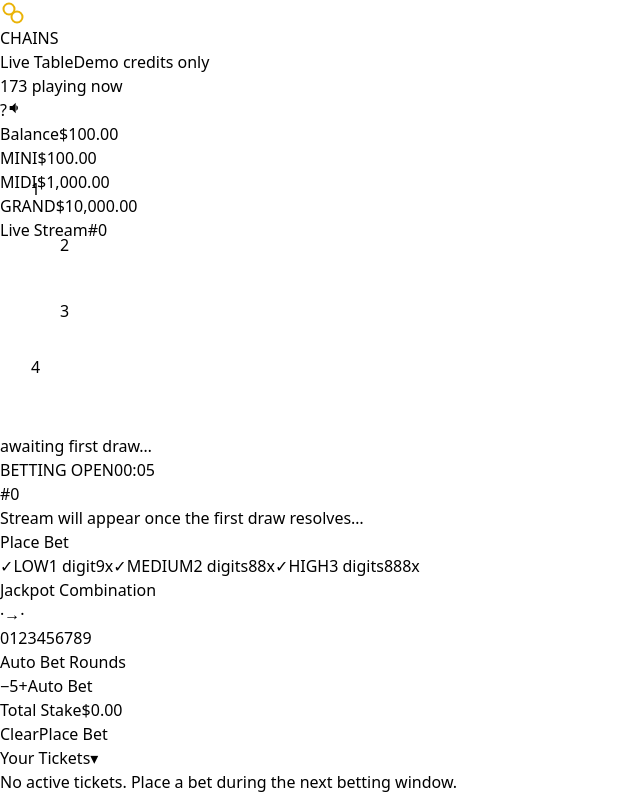
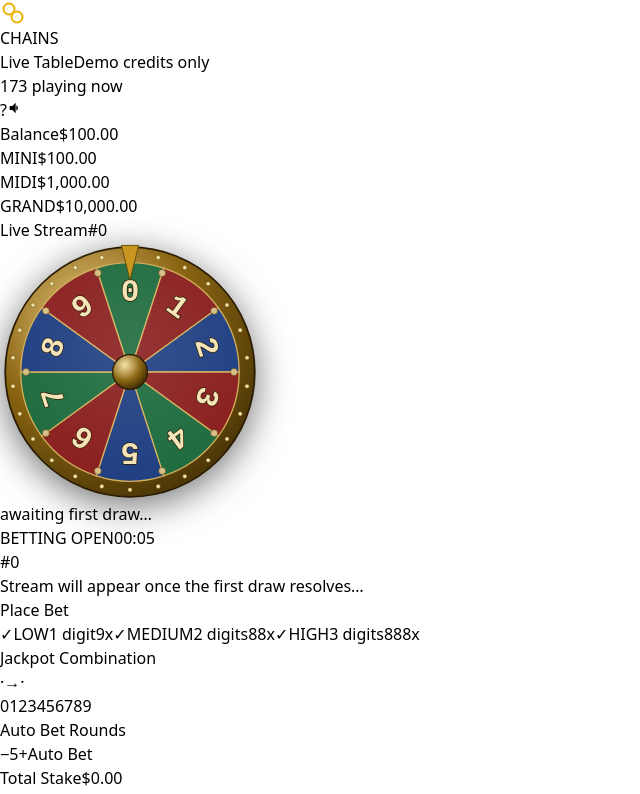
Before and after one commit to milerdo/chains, a React (Vite) app: page / in a window 1280 px wide. Shown: the top 794 px of the page, without its empty margins (0-640 px from the left). Built offline with nearby package versions, Linux system fonts and the light colour scheme.

Commit message:
progress with wheel, still buggy

```diff
--- a/src/components/Wheel.tsx
+++ b/src/components/Wheel.tsx
@@ -1,25 +1,19 @@
 // ============================================================================
-// CHAINS — Wheel (rotary dial, per build spec Section 22)
+// CHAINS — Wheel (classic mechanical prize wheel, Section 22 / CLAUDE.md §8)
+// Rendered entirely in SVG so the disc, pegs, and digits share one
+// coordinate space and one rotation — no parent/child CSS transform
+// composition to get subtly out of sync (see conversation history: that
+// was the root cause of the previous alignment bugs).
 //
-// A rotary-telephone-dial-inspired reveal, not a spinning prize wheel:
-//   - 10 recessed "finger holes" arranged around a static bezel, one per
-//     digit 0-9.
-//   - A single FIXED indicator at 12 o'clock — the only position that ever
-//     determines the result. It never moves.
-//   - The DIAL rotates under the indicator (never a needle sweeping around
-//     a static face).
-//   - Only the hole currently under the indicator is ever emphasized (and
-//     even then, only with a brighter label — not a glow). Glow is
-//     reserved exclusively for the single moment of landing.
-//
-// Engine separation: the actual RNG result is already decided by the
-// engine the instant DRAWING begins — this component only reveals it, and
-// (per useGame.ts's reveal-delay, see item 1b) it genuinely does not know
-// the target digit until the hook says so. That means the dial can't
-// animate toward a known target from the start: it spins indefinitely in
-// ascending order not knowing the answer (Effect 1), then does a short
-// forward-only "final approach" the instant the true digit is revealed
-// (Effect 2), landing exactly aligned under the indicator.
+// Rotation convention (derive once, use everywhere):
+//   - Rotating group transform = rotate(-spinAngle, 150, 150)
+//   - Digit i's UNROTATED center sits at angle i*36° clockwise-from-top
+//   - After rotation, digit under the fixed top pointer satisfies
+//     i*36 - spinAngle ≡ 0 (mod 360)  =>  i = floor(norm(spinAngle)/36)
+//   - digitAtSpinAngle() below implements exactly that, unnegated, and
+//     spinAngleRef.current is used directly (no sign flip at call sites)
+//     for both the live display digit AND the landing-target math, so the
+//     two can never disagree.
 // ============================================================================
 
 import { useEffect, useRef, useState } from 'react';
@@ -35,86 +29,104 @@ const PHASE_LABEL: Record<GamePhase, string> = {
   RESULT: 'RESULT',
 };
 
-// --- Dial geometry -----------------------------------------------------
+// --- Geometry (SVG viewBox 0 0 300 300, center 150,150) -----------------
 const HOLE_COUNT = 10;
-const HOLE_STEP_DEG = 360 / HOLE_COUNT; // 36deg between adjacent holes
-const DIAL_SIZE_PX = 208;
-const DIAL_RADIUS_PX = 80; // distance from center to each hole's center
-const HOLE_SIZE_PX = 32;
+const HOLE_STEP_DEG = 360 / HOLE_COUNT;
+const CX = 150;
+const CY = 150;
+const RIM_OUTER_R = 144;
+const RIM_INNER_R = 126; // wedges drawn out to here
+const PEG_R = 120; // just inside the rim, at wedge BOUNDARIES (not digit centers)
+const DIGIT_R = 92;
+const HUB_R = 20;
+const RIVET_R = 136;
+const RIVET_COUNT = 26;
+
+// Digit -> wedge color, matching the reference wheel's G/R/B sector pattern.
+const WEDGE_COLORS = ['#1e6b3e', '#8a1f1f', '#1f3f82', '#8a1f1f', '#1e6b3e', '#1f3f82', '#8a1f1f', '#1e6b3e', '#1f3f82', '#8a1f1f'];
 
 // --- Animation timing ----------------------------------------------------
-// Indeterminate phase (Effect 1): constant angular speed while the true
-// digit is still secret. Final approach (Effect 2): a short, always-forward
-// deceleration once the real digit is known.
-const SPIN_SPEED_DEG_PER_SEC = 300;
-const FINAL_APPROACH_MS = 600;
-// If the true digit arrives within this long of the spin starting, treat it
-// as a Demo Panel instant-step (no meaningful spin happened yet) and skip
-// straight to landing with no animation, matching "Instant Step" semantics.
+const MAX_SPIN_SPEED_DEG_PER_SEC = 280; // ~0.78 rev/sec cruise — brisk but mechanical, not frantic
+const SPIN_ACCEL_TIME_CONSTANT_SEC = 0.35;
+const LANDING_TARGET_MS = 2800; // desired natural landing feel at 1x speed
+const MIN_APPROACH_MS = 900;
 const INSTANT_THRESHOLD_MS = 60;
+const FLAPPER_CLICK_MS = 150;
 
-/** Which digit's hole currently sits under the fixed indicator, given the
- * disc's cumulative forward rotation. Holes are placed at digit*36deg
- * (clockwise from 12 o'clock) and the disc rotates by -spinAngle, so
- * increasing spinAngle brings digits to the indicator in ascending order
- * (0,1,2,...9,0,1,...) — verified against this exact formula before
- * writing the component. */
+function pt(angleDeg: number, r: number): { x: number; y: number } {
+  const rad = ((angleDeg - 90) * Math.PI) / 180;
+  return { x: CX + r * Math.cos(rad), y: CY + r * Math.sin(rad) };
+}
+
 function digitAtSpinAngle(spinAngle: number): number {
   const normalized = ((spinAngle % 360) + 360) % 360;
   return Math.floor(normalized / HOLE_STEP_DEG) % 10;
 }
 
+// Linear deceleration to exactly zero: eased'(0) = 2 * (distance/duration),
+// which is what lets the landing phase start at the wheel's true current
+// speed (see effect 2) instead of jumping.
+function easeOutQuad(t: number): number {
+  return 1 - (1 - t) * (1 - t);
+}
+
 export function Wheel() {
   const { phase, currentDraw, speedMultiplier, timeRemaining, streamHistory, drawIndex } = useGame();
 
-  // spinAngle is a cumulative, ALWAYS-INCREASING value — the dial only
-  // ever advances forward through ascending digits, across its whole
-  // lifetime, never resetting or reversing (matching a real dial's
-  // continuous mechanical motion).
   const spinAngleRef = useRef(0);
   const [displayRotation, setDisplayRotation] = useState(0);
   const [currentDigit, setCurrentDigit] = useState(currentDraw?.digit ?? 0);
-  const [spinning, setSpinning] = useState(false);
   const [justLanded, setJustLanded] = useState(false);
+  const [flapperTick, setFlapperTick] = useState(0);
 
   const prevPhaseRef = useRef<GamePhase>(phase);
   const prevRevealedDrawIndexRef = useRef<number | undefined>(currentDraw?.drawIndex);
   const spinStartTimeRef = useRef(0);
+  const accelStartTimeRef = useRef(0);
+  // Tracks the wheel's actual last-measured angular speed, so the landing
+  // phase can start from the REAL current velocity rather than a
+  // theoretical max — this is what guarantees no speed jump at handoff,
+  // correct even under the demo panel's speed multiplier.
+  const lastAngularSpeedRef = useRef(MAX_SPIN_SPEED_DEG_PER_SEC);
   const indeterminateRafRef = useRef<number | null>(null);
   const finalApproachRafRef = useRef<number | null>(null);
-  // Read via ref (not the effect's dependency array) so a mid-spin speed
-  // change from the Demo Panel is picked up on the very next animation
-  // frame without restarting (and thereby killing) the in-progress spin.
   const speedMultiplierRef = useRef(speedMultiplier);
   speedMultiplierRef.current = speedMultiplier;
 
-  // Effect 1 — the instant we (really) enter DRAWING, start an
-  // indeterminate ascending spin. Entering DRAWING is not itself a
-  // spoiler (only the digit value is), so this reacts to the raw phase
-  // and begins immediately, in sync with the real phase clock — it just
-  // doesn't know where it's going yet.
+  function fireFlapperClick() {
+    setFlapperTick((t) => t + 1);
+    playTick();
+  }
+
+  // Effect 1 — enter DRAWING: ease in to cruise speed, then hold. Does not
+  // know the target digit yet.
   useEffect(() => {
     const enteredDrawing = phase === 'DRAWING' && prevPhaseRef.current !== 'DRAWING';
     prevPhaseRef.current = phase;
     if (!enteredDrawing) return;
 
-    setSpinning(true);
     setJustLanded(false);
     spinStartTimeRef.current = performance.now();
+    accelStartTimeRef.current = spinStartTimeRef.current;
     let lastFrameTime = spinStartTimeRef.current;
     let lastDigit = digitAtSpinAngle(spinAngleRef.current);
 
     function step(now: number) {
       const deltaSec = (now - lastFrameTime) / 1000;
+      const accelElapsedSec = (now - accelStartTimeRef.current) / 1000;
       lastFrameTime = now;
-      spinAngleRef.current += SPIN_SPEED_DEG_PER_SEC * speedMultiplierRef.current * deltaSec;
+
+      const speedFraction = 1 - Math.exp(-accelElapsedSec / SPIN_ACCEL_TIME_CONSTANT_SEC);
+      const angularSpeed = MAX_SPIN_SPEED_DEG_PER_SEC * speedFraction * speedMultiplierRef.current;
+      lastAngularSpeedRef.current = angularSpeed;
+      spinAngleRef.current += angularSpeed * deltaSec;
       setDisplayRotation(spinAngleRef.current);
 
       const nextDigit = digitAtSpinAngle(spinAngleRef.current);
       if (nextDigit !== lastDigit) {
         lastDigit = nextDigit;
         setCurrentDigit(nextDigit);
-        playTick();
+        fireFlapperClick();
       }
       indeterminateRafRef.current = requestAnimationFrame(step);
     }
@@ -125,11 +137,9 @@ export function Wheel() {
     };
   }, [phase]);
 
-  // Effect 2 — the moment the hook's delayed `currentDraw` actually
-  // updates (immediately for an instant step, or after the full reveal
-  // delay otherwise), stop the indeterminate spin and do a short,
-  // always-forward "final approach" to the true digit, landing it exactly
-  // under the indicator. This is the ONLY place the real digit is shown.
+  // Effect 2 — the true digit is revealed. Decelerate uniformly from the
+  // wheel's actual current speed to zero, landing exactly on it. This is
+  // the ONLY place the real digit is ever shown.
   useEffect(() => {
     if (!currentDraw || currentDraw.drawIndex === prevRevealedDrawIndexRef.current) return;
     prevRevealedDrawIndexRef.current = currentDraw.drawIndex;
@@ -147,36 +157,45 @@ export function Wheel() {
     const wasInstant = performance.now() - spinStartTimeRef.current < INSTANT_THRESHOLD_MS;
     const currentAtStart = digitAtSpinAngle(spinAngleRef.current);
     const rawTicks = (targetDigit - currentAtStart + 10) % 10;
-    // Always travel forward by at least one step so there's a visible
-    // landing motion, except when instant-stepping (genuinely no
-    // animation should play there).
-    const ticks = wasInstant ? rawTicks : rawTicks === 0 ? HOLE_COUNT : rawTicks;
-    const targetAngle = spinAngleRef.current + ticks * HOLE_STEP_DEG;
+    const baseTicks = rawTicks === 0 ? HOLE_COUNT : rawTicks;
 
-    function land() {
-      spinAngleRef.current = targetAngle;
-      setDisplayRotation(targetAngle);
+    function land(finalAngle: number) {
+      spinAngleRef.current = finalAngle;
+      setDisplayRotation(finalAngle);
       setCurrentDigit(targetDigit);
-      setSpinning(false);
       setJustLanded(true);
+      fireFlapperClick();
       playDrawSettle();
       window.setTimeout(() => setJustLanded(false), 650);
     }
 
     if (wasInstant) {
-      land();
+      land(spinAngleRef.current + baseTicks * HOLE_STEP_DEG);
       return;
     }
 
+    // Pick a number of extra full revolutions so the total distance, at
+    // the wheel's REAL current speed, takes close to LANDING_TARGET_MS —
+    // then recompute the exact duration from that distance so velocity
+    // continuity (see easeOutQuad) is exact, not approximate.
+    const v0 = Math.max(60, lastAngularSpeedRef.current);
+    const targetMs = LANDING_TARGET_MS / speedMultiplierRef.current;
+    const idealDistanceDeg = (v0 * (targetMs / 1000)) / 2;
+    const idealTicks = idealDistanceDeg / HOLE_STEP_DEG;
+    const extraRevolutions = Math.max(1, Math.round((idealTicks - baseTicks) / HOLE_COUNT));
+    const ticks = baseTicks + extraRevolutions * HOLE_COUNT;
+    const distanceDeg = ticks * HOLE_STEP_DEG;
+    const approachDurationMs = Math.max(MIN_APPROACH_MS, (2 * distanceDeg) / v0 * 1000);
+    const targetAngle = spinAngleRef.current + distanceDeg;
+
     const startAngle = spinAngleRef.current;
     const startTime = performance.now();
-    const approachDurationMs = FINAL_APPROACH_MS / speedMultiplierRef.current;
     let lastDigit = digitAtSpinAngle(startAngle);
 
     function step(now: number) {
       const t = Math.min(1, (now - startTime) / approachDurationMs);
-      const eased = 1 - Math.pow(1 - t, 3); // ease-out: decelerates into the landing
-      const angle = startAngle + (targetAngle - startAngle) * eased;
+      const eased = easeOutQuad(t);
+      const angle = startAngle + distanceDeg * eased;
       spinAngleRef.current = angle;
       setDisplayRotation(angle);
 
@@ -184,13 +203,13 @@ export function Wheel() {
       if (nextDigit !== lastDigit && t < 1) {
         lastDigit = nextDigit;
         setCurrentDigit(nextDigit);
-        playTick();
+        fireFlapperClick();
       }
 
       if (t < 1) {
         finalApproachRafRef.current = requestAnimationFrame(step);
       } else {
-        land();
+        land(targetAngle);
       }
     }
     finalApproachRafRef.current = requestAnimationFrame(step);
@@ -200,7 +219,6 @@ export function Wheel() {
     };
   }, [currentDraw]);
 
-  // Cleanup on unmount.
   useEffect(
     () => () => {
       if (indeterminateRafRef.current !== null) cancelAnimationFrame(indeterminateRafRef.current);
@@ -223,70 +241,128 @@ export function Wheel() {
       </div>
 
       <div className="mt-5 flex flex-col items-center">
-        <div className="relative" style={{ width: DIAL_SIZE_PX, height: DIAL_SIZE_PX }}>
-          {/* Static bezel — flat dark, no gradient (Section 22/31: high
-              contrast, minimal, glow reserved for the landing only). */}
-          <div
-            className={[
-              'absolute inset-0 rounded-full border-2 bg-[#141414] transition-colors duration-300',
-              spinning ? 'border-white/15' : 'border-white/10',
-            ].join(' ')}
-          />
+        <svg
+          width={260}
+          height={260}
+          viewBox="0 0 300 300"
+          style={{ filter: 'drop-shadow(0 8px 18px rgba(0,0,0,0.55))' }}
+        >
+          <defs>
+            <radialGradient id="frameGrad" cx="35%" cy="30%" r="75%">
+              <stop offset="0%" stopColor="#eecf8a" />
+              <stop offset="55%" stopColor="#8a6512" />
+              <stop offset="100%" stopColor="#4a3506" />
+            </radialGradient>
+            <radialGradient id="hubGrad" cx="35%" cy="30%" r="75%">
+              <stop offset="0%" stopColor="#f6e3a8" />
+              <stop offset="60%" stopColor="#8a6512" />
+              <stop offset="100%" stopColor="#3d2c05" />
+            </radialGradient>
+            <radialGradient id="sheenGrad" cx="50%" cy="38%" r="65%">
+              <stop offset="0%" stopColor="#ffffff" stopOpacity="0.10" />
+              <stop offset="100%" stopColor="#ffffff" stopOpacity="0" />
+            </radialGradient>
+          </defs>
 
-          {/* The 10 finger holes. Each is positioned with the standard
-              rotate/translate/counter-rotate technique so it orbits the
-              center while its own label stays upright — no separately
-              rotating wrapper needed. */}
-          {Array.from({ length: HOLE_COUNT }, (_, digit) => {
-            const angle = digit * HOLE_STEP_DEG - displayRotation;
-            const isLit = digit === currentDigit;
-            const isLanded = isLit && justLanded;
-            return (
-              <div
-                key={digit}
-                className="absolute left-1/2 top-1/2"
-                style={{
-                  width: HOLE_SIZE_PX,
-                  height: HOLE_SIZE_PX,
-                  marginLeft: -HOLE_SIZE_PX / 2,
-                  marginTop: -HOLE_SIZE_PX / 2,
-                  transform: `rotate(${angle}deg) translateY(-${DIAL_RADIUS_PX}px) rotate(${-angle}deg)`,
-                }}
-              >
-                <div
-                  className={[
-                    'flex h-full w-full items-center justify-center rounded-full',
-                    'shadow-[inset_0_2px_5px_rgba(0,0,0,0.65),inset_0_-1px_1px_rgba(255,255,255,0.04)]',
-                    isLanded ? 'bg-[#1c1608]' : 'bg-[#101010]',
-                  ].join(' ')}
-                >
-                  <span
-                    className={[
-                      'font-mono font-bold tabular-nums transition-all duration-150',
-                      isLanded
-                        ? 'scale-125 text-2xl text-[#eab308]'
-                        : isLit
-                          ? 'text-base text-white/85'
-                          : 'text-sm text-white/25',
-                    ].join(' ')}
-                    style={isLanded ? { textShadow: '0 0 18px rgba(234,179,8,0.7)' } : undefined}
-                  >
-                    {digit}
-                  </span>
-                </div>
-              </div>
-            );
+          {/* Fixed outer frame — never rotates */}
+          <circle cx={CX} cy={CY} r={RIM_OUTER_R} fill="url(#frameGrad)" />
+          <circle cx={CX} cy={CY} r={RIM_OUTER_R} fill="none" stroke="#2a1c02" strokeWidth={2} />
+
+          {/* Fixed rivets */}
+          {Array.from({ length: RIVET_COUNT }, (_, i) => {
+            const p = pt((360 / RIVET_COUNT) * i, RIVET_R);
+            return <circle key={`rivet-${i}`} cx={p.x} cy={p.y} r={2.4} fill="#f6e3a8" stroke="#5c4409" strokeWidth={0.5} />;
           })}
 
-          {/* Fixed indicator — a distinct mechanical tab/bracket at 12
-              o'clock. Never rotates; this is the only position that
-              determines the result. Neutral metal tone, not gold — gold
-              is reserved for the winning digit itself. */}
-          <div className="absolute left-1/2 top-0 z-10 -translate-x-1/2 -translate-y-1/2">
-            <div className="h-3 w-6 rounded-sm border border-white/25 bg-[#2a2a2a] shadow-[0_1px_3px_rgba(0,0,0,0.5)]" />
-            <div className="mx-auto -mt-px h-2 w-2 rotate-45 border-b border-r border-white/25 bg-[#2a2a2a]" />
-          </div>
-        </div>
+          {/* Rotating disc — wedges, pegs, and digits share ONE transform,
+              so they can never drift out of sync with each other. */}
+          <g transform={`rotate(${-displayRotation} ${CX} ${CY})`}>
+            {WEDGE_COLORS.map((color, i) => {
+              const start = i * HOLE_STEP_DEG - HOLE_STEP_DEG / 2;
+              const end = i * HOLE_STEP_DEG + HOLE_STEP_DEG / 2;
+              const p1 = pt(start, RIM_INNER_R);
+              const p2 = pt(end, RIM_INNER_R);
+              const isLanded = justLanded && i === currentDigit;
+              return (
+                <path
+                  key={`wedge-${i}`}
+                  d={`M${CX},${CY} L${p1.x},${p1.y} A${RIM_INNER_R},${RIM_INNER_R} 0 0,1 ${p2.x},${p2.y} Z`}
+                  fill={isLanded ? '#eab308' : color}
+                  stroke="#d4af5a"
+                  strokeWidth={1.5}
+                  style={{ transition: 'fill 150ms ease-out' }}
+                />
+              );
+            })}
+
+            {/* Subtle sheen overlay for depth, no isolated "shine spot" */}
+            <circle cx={CX} cy={CY} r={RIM_INNER_R} fill="url(#sheenGrad)" />
+
+            {/* Pegs at wedge BOUNDARIES, not on digits */}
+            {Array.from({ length: HOLE_COUNT }, (_, i) => {
+              const angle = i * HOLE_STEP_DEG - HOLE_STEP_DEG / 2;
+              const p = pt(angle, PEG_R);
+              return (
+                <circle key={`peg-${i}`} cx={p.x} cy={p.y} r={4} fill="#d9c088" stroke="#5c4409" strokeWidth={0.6} />
+              );
+            })}
+
+            {/* Digits — large, bold, radially tilted like the reference */}
+            {Array.from({ length: HOLE_COUNT }, (_, i) => {
+              const angle = i * HOLE_STEP_DEG;
+              const p = pt(angle, DIGIT_R);
+              return (
+                <text
+                  key={`digit-${i}`}
+                  x={p.x}
+                  y={p.y}
+                  transform={`rotate(${angle} ${p.x} ${p.y})`}
+                  textAnchor="middle"
+                  dominantBaseline="central"
+                  fontFamily="ui-monospace, 'SFMono-Regular', monospace"
+                  fontWeight={800}
+                  fontSize={36}
+                  fill="#f4e4b8"
+                  stroke="#2a1a00"
+                  strokeWidth={1.5}
+                  paintOrder="stroke"
+                >
+                  {i}
+                </text>
+              );
+            })}
+
+            {/* Hub */}
+            <circle cx={CX} cy={CY} r={HUB_R} fill="url(#hubGrad)" stroke="#2a1c02" strokeWidth={1.5} />
+          </g>
+
+          {/* Fixed pivot + flapper — always at top, never orbits. Tip
+              touches the rim at angle 0 by construction (SVG coordinates,
+              not CSS flex layout), so it can't drift off-center. */}
+          <circle cx={CX} cy={22} r={5} fill="url(#frameGrad)" stroke="#2a1c02" strokeWidth={1} />
+          <g
+            key={flapperTick}
+            style={{
+              transformOrigin: `${CX}px 22px`,
+              animation: `flapper-click ${FLAPPER_CLICK_MS}ms ease-out`,
+            }}
+          >
+            <polygon
+              points={`${CX - 10},4 ${CX + 10},4 ${CX},${RIM_OUTER_R - RIM_INNER_R + 26}`}
+              fill="#c9971f"
+              stroke="#5c4409"
+              strokeWidth={1}
+            />
+          </g>
+
+          <style>{`
+            @keyframes flapper-click {
+              0% { transform: rotate(0deg); }
+              35% { transform: rotate(-18deg); }
+              100% { transform: rotate(0deg); }
+            }
+          `}</style>
+        </svg>
 
         <div className="mt-4 flex items-center gap-1.5">
           {recentDigits.length === 0 && (
```
Also changed, not shown: src/utils/audio.ts (+16 -0 lines).
